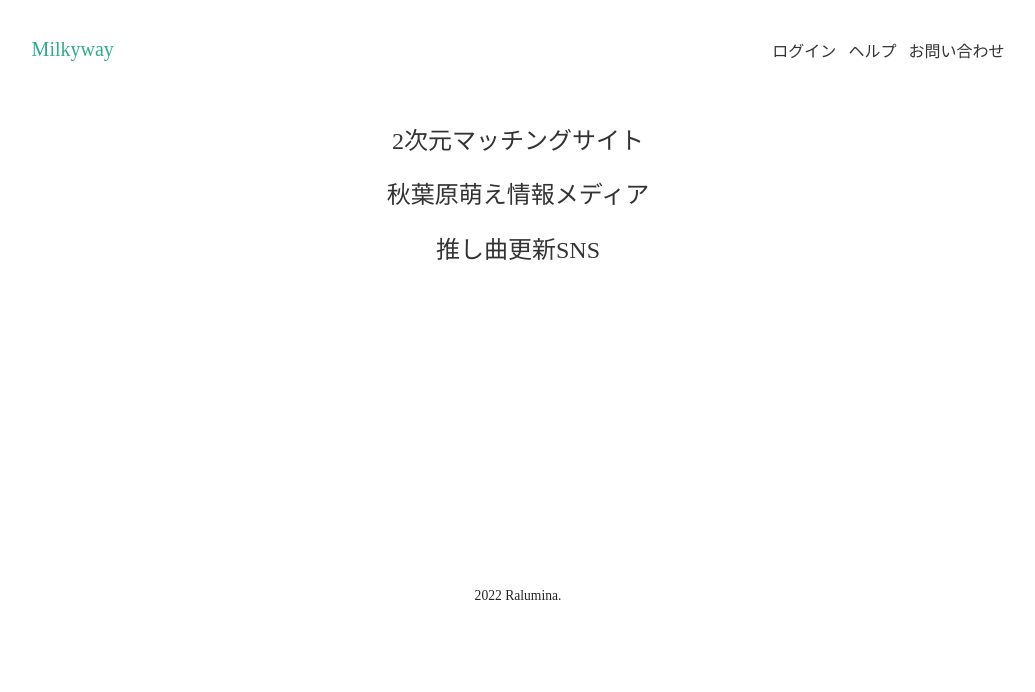
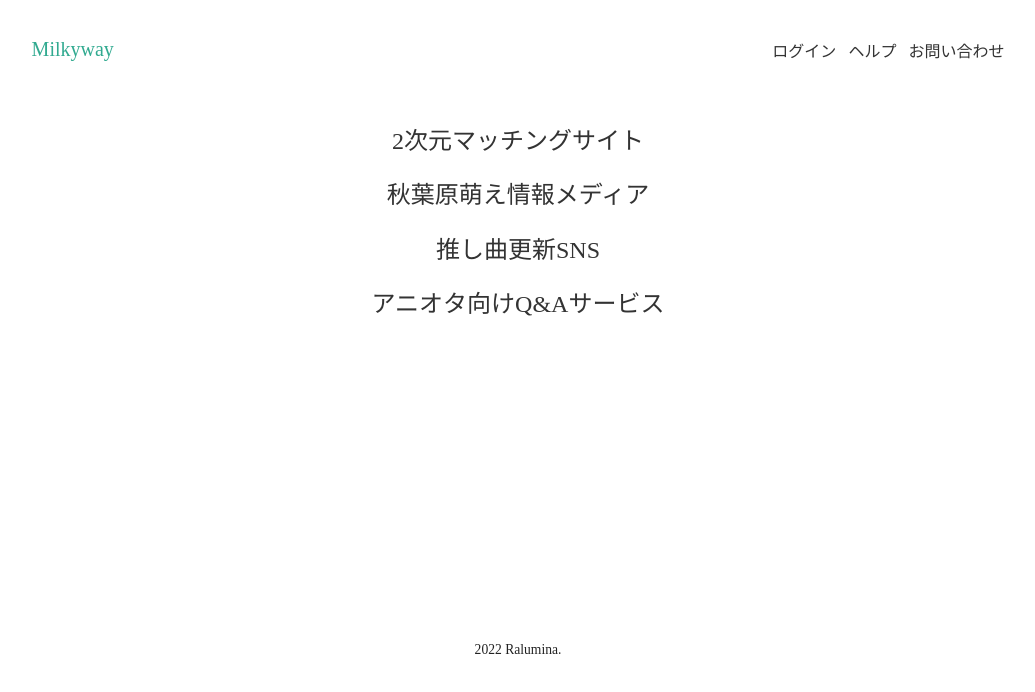
Before and after one commit to kazuya002ex/front_milk, a plain HTML site: page index.html in a window 1280 px wide. Shown: the whole page, without its empty margins (122-1157 px from the left). Drawn offline with Linux system fonts and the light colour scheme.

Commit message:
feat: Q＆A追加

```diff
--- a/index.html
+++ b/index.html
@@ -27,6 +27,7 @@
             <h2><a href="#">2次元マッチングサイト</a></h2>
             <h2><a href="#">秋葉原萌え情報メディア</a></h2>
             <h2><a href="#">推し曲更新SNS</a></h2>
+            <h2><a href="#">アニオタ向けQ&Aサービス</a></h2>
         </section>
     </main>
 
```
